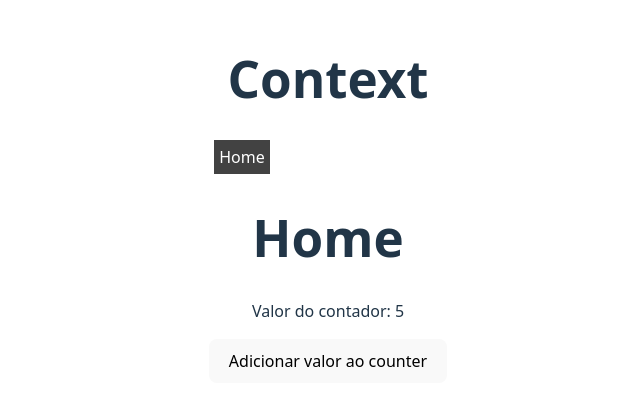
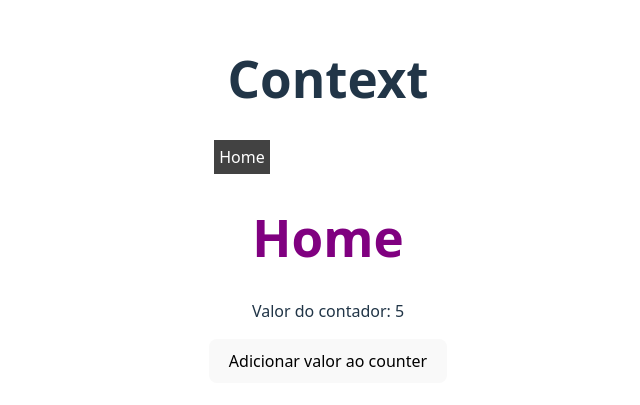
Before and after one commit to Gioomoraes/context-lab, a React (Vite) app: page / in a window 1280 px wide. Shown: the part 201-606 px from the top of the page, without its empty margins (312-952 px from the left). Built offline with nearby package versions, Linux system fonts and the light colour scheme.

Commit message:
correcting dependencies context

```diff
--- /dev/null
+++ b/src/context/TitleColorContext.jsx
@@ -0,0 +1,17 @@
+import { createContext, useReducer } from "react";
+
+export const TitleColorContext = createContext();
+
+export const titleColorReducer = (state, action) => {};
+
+export const TitleColorContextProvider = ({ children }) => {
+  const [state, dispatch] = useReducer(titleColorReducer, { color: "purple" });
+
+  console.log("Title color context", state);
+
+  return (
+    <TitleColorContext.Provider value={{ ...state }}>
+      {children}
+    </TitleColorContext.Provider>
+  );
+};
--- a/src/hooks/useCounterContext.jsx
+++ b/src/hooks/useCounterContext.jsx
@@ -10,3 +10,5 @@ export const useCounterContext = () => {
 
   return context;
 };
+
+export default useCounterContext;
--- /dev/null
+++ b/src/hooks/useTitleColorContext.jsx
@@ -0,0 +1,12 @@
+import { useContext } from "react";
+import { TitleColorContext } from "../context/TitleColorContext.jsx";
+
+export const useTitleColorContext = () => {
+  const context = useContext(TitleColorContext);
+
+  if (!context) {
+    console.log("Contexto não encontrado");
+  }
+
+  return context;
+};
--- a/src/main.jsx
+++ b/src/main.jsx
@@ -1,16 +1,17 @@
-import { StrictMode } from "react";
-import { createRoot } from "react-dom/client";
+import React from "react";
+import ReactDOM from "react-dom/client";
+import App from "./App.jsx";
 import "./index.css";
 
-import { BrowserRouter } from "react-router-dom";
 import { CounterContextProvider } from "./context/CounterContext.jsx";
+import { TitleColorContextProvider } from "./context/TitleColorContext.jsx";
 
-import App from "./App.jsx";
-
-createRoot(document.getElementById("root")).render(
-  <StrictMode>
+ReactDOM.createRoot(document.getElementById("root")).render(
+  <React.StrictMode>
     <CounterContextProvider>
-      <App />
+      <TitleColorContextProvider>
+        <App />
+      </TitleColorContextProvider>
     </CounterContextProvider>
-  </StrictMode>
+  </React.StrictMode>
 );
--- a/src/pages/Home.jsx
+++ b/src/pages/Home.jsx
@@ -4,14 +4,20 @@ import ChangeCounter from "../components/ChangeCounter.jsx";
 
 import { useCounterContext } from "../hooks/useCounterContext.jsx";
 
+import { useTitleColorContext } from "../hooks/useTitleColorContext.jsx";
+
 const Home = () => {
   //   const { counter } = useContext(CounterContext);
 
   const { counter } = useCounterContext();
 
+  const { color } = useTitleColorContext();
+
+  console.log(color);
+
   return (
     <div>
-      <h1>Home</h1>
+      <h1 style={{ color: color }}>Home</h1>
       <p>Valor do contador: {counter}</p>
       <ChangeCounter />
     </div>
```
Also changed, not shown: src/index.jsx (deleted, +0 -18 lines).
